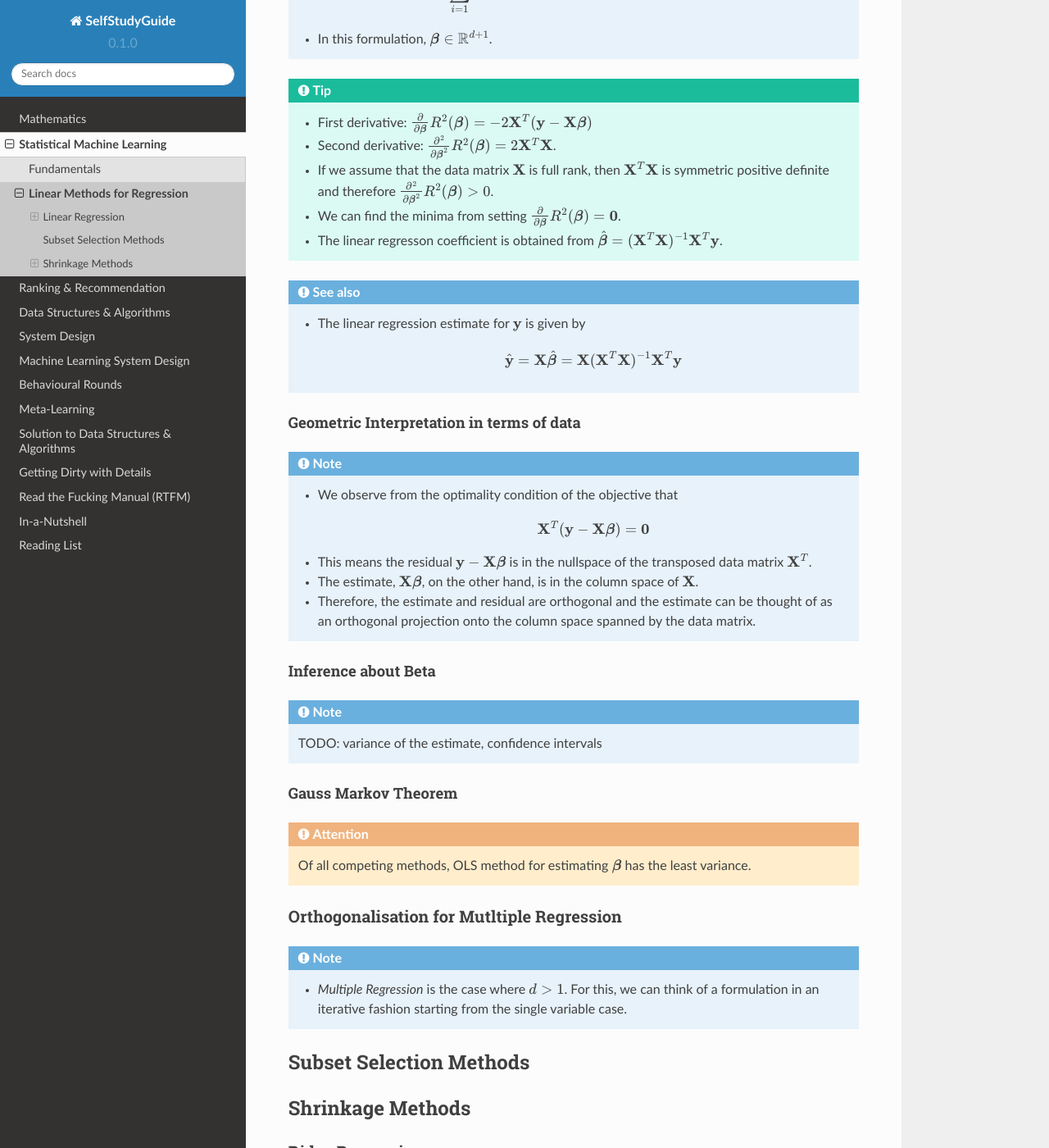
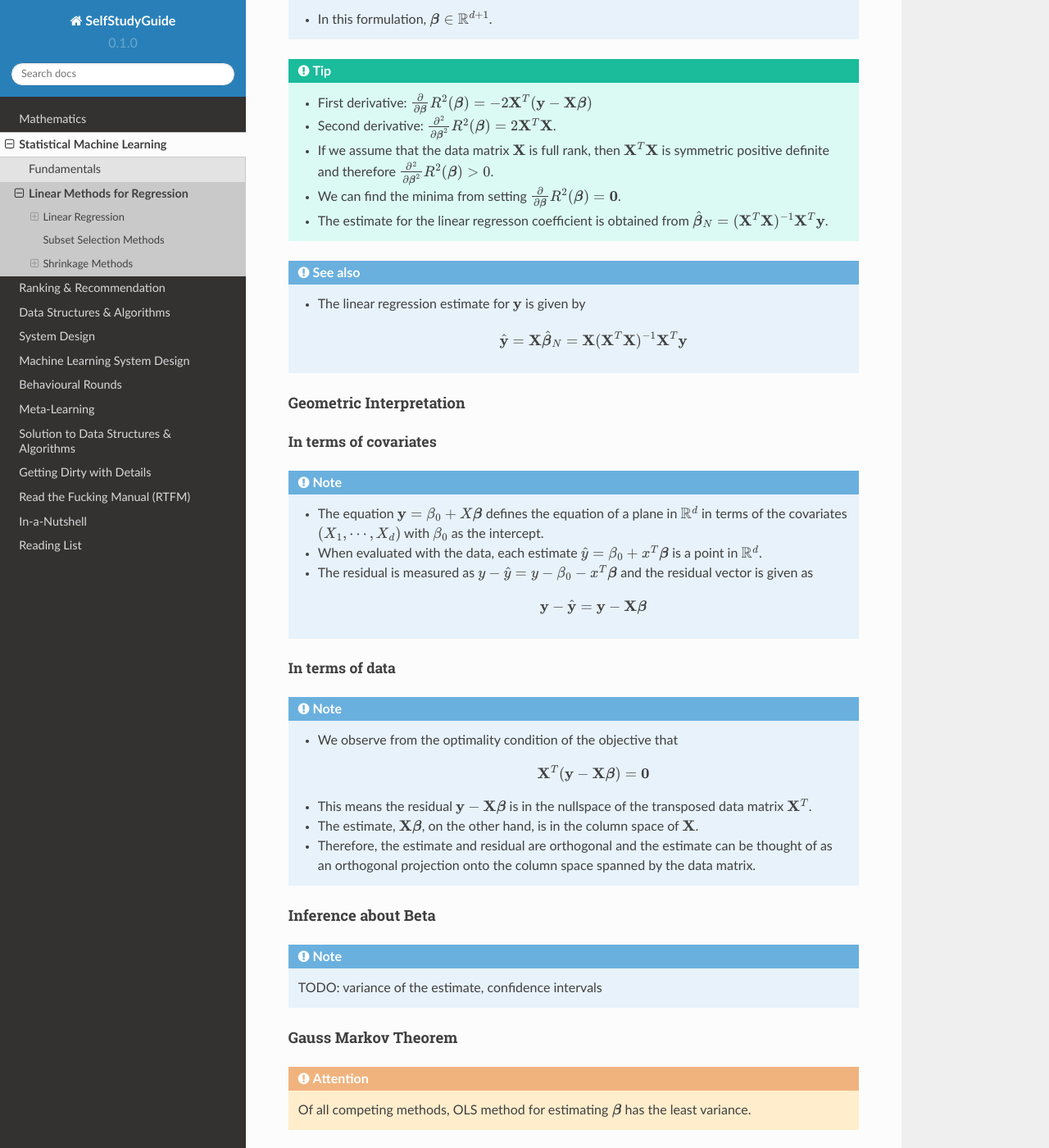
Before and after one commit to uselesstechjunks/leetcode, a Sphinx documentation site: the page built from docs/source/ml/linearreg.rst, in a window 1280 px wide and 1400 px high, scrolled down 1110 px. Shown: the whole window at 82% size. Built offline with Sphinx 7.4.7 and the Read the Docs theme 2.0.0, drawn with Linux system fonts in a browser that asks for light colours; some of the changed text lies outside the part shown.

Commit message:
Update linearreg.rst

```diff
--- a/docs/source/ml/linearreg.rst
+++ b/docs/source/ml/linearreg.rst
@@ -12,7 +12,7 @@ Linear Methods for Regression
 		* :math:`Y\sim\mathcal{N}(f(X),\sigma^2)`.
 
 .. attention::
-	* We also assume that the observations are independent.
+	* We also assume that the observations :math:`Y=y_i` are independent.
 	* We compute the MLE estimate of :math:`\hat{f}` from the likelihood function.
 
 		.. math:: L(X;f)=-N\log(\sigma)-\frac{N}{2}\log(2\pi)-\frac{1}{2\sigma^2}\sum_{i=1}^N(y_i-f(x_i))^2
@@ -37,15 +37,26 @@ Optimisation: Least Squares
 	* Second derivative: :math:`\frac{\partial^2}{\mathop{\partial\boldsymbol{\beta}}^2}R^2(\boldsymbol{\beta})=2\mathbf{X}^T\mathbf{X}`.
 	* If we assume that the data matrix :math:`\mathbf{X}` is full rank, then :math:`\mathbf{X}^T\mathbf{X}` is symmetric positive definite and therefore :math:`\frac{\partial^2}{\mathop{\partial\boldsymbol{\beta}}^2}R^2(\boldsymbol{\beta})> 0`.
 	* We can find the minima from setting :math:`\frac{\partial}{\mathop{\partial\boldsymbol{\beta}}}R^2(\boldsymbol{\beta})=\mathbf{0}`.
-	* The linear regresson coefficient is obtained from :math:`\hat{\boldsymbol{\beta}}=(\mathbf{X}^T\mathbf{X})^{-1}\mathbf{X}^T\mathbf{y}`.
+	* The estimate for the linear regresson coefficient is obtained from :math:`\hat{\boldsymbol{\beta}}_N=(\mathbf{X}^T\mathbf{X})^{-1}\mathbf{X}^T\mathbf{y}`.
 
 .. seealso::
 	* The linear regression estimate for :math:`\mathbf{y}` is given by
 
-		.. math:: \hat{\mathbf{y}}=\mathbf{X}\hat{\boldsymbol{\beta}}=\mathbf{X}(\mathbf{X}^T\mathbf{X})^{-1}\mathbf{X}^T\mathbf{y}
+		.. math:: \hat{\mathbf{y}}=\mathbf{X}\hat{\boldsymbol{\beta}}_N=\mathbf{X}(\mathbf{X}^T\mathbf{X})^{-1}\mathbf{X}^T\mathbf{y}
 
-Geometric Interpretation in terms of data
+Geometric Interpretation
 ---------------------------------------------------------------------------
+In terms of covariates
+^^^^^^^^^^^^^^^^^^^^^^^^^^^^^^^^^^^^^^^^^^^^^^^^^^^^^^^^^^^^^^^^^^^^^^^^^^^
+.. note::
+	* The equation :math:`\mathbf{y}=\beta_0+X\boldsymbol{\beta}` defines the equation of a plane in :math:`\mathbb{R}^d` in terms of the covariates :math:`(X_1,\cdots,X_d)` with :math:`\beta_0` as the intercept.
+	* When evaluated with the data, each estimate :math:`\hat{y}=\beta_0+x^T\boldsymbol{\beta}` is a point in :math:`\mathbb{R}^d`.
+	* The residual is measured as :math:`y-\hat{y}=y-\beta_0-x^T\boldsymbol{\beta}` and the residual vector is given as
+
+		.. math:: \mathbf{y}-\hat{\mathbf{y}}=\mathbf{y}-\mathbf{X}\boldsymbol{\beta}
+
+In terms of data
+^^^^^^^^^^^^^^^^^^^^^^^^^^^^^^^^^^^^^^^^^^^^^^^^^^^^^^^^^^^^^^^^^^^^^^^^^^^
 .. note::
 	* We observe from the optimality condition of the objective that
 
```
Also changed, not shown: other parts of docs/source/ml/linearreg.rst (+2 -1 lines).
